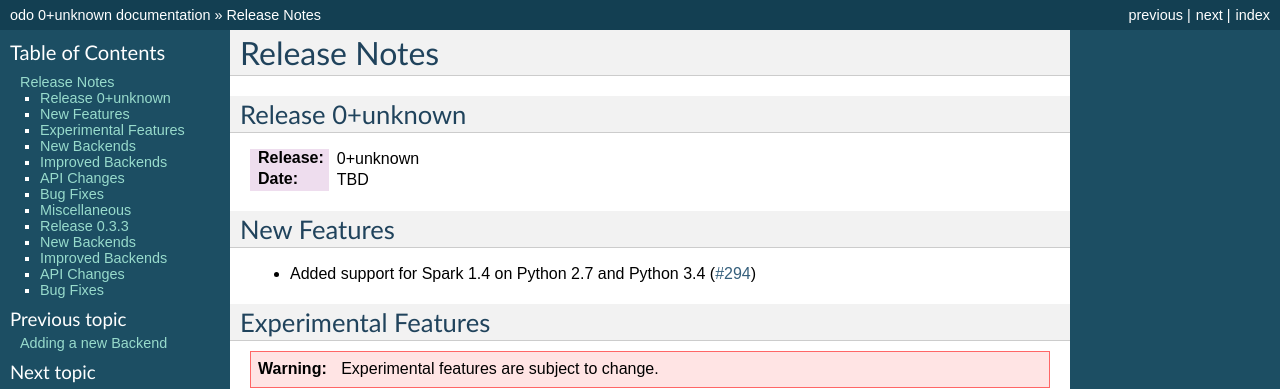
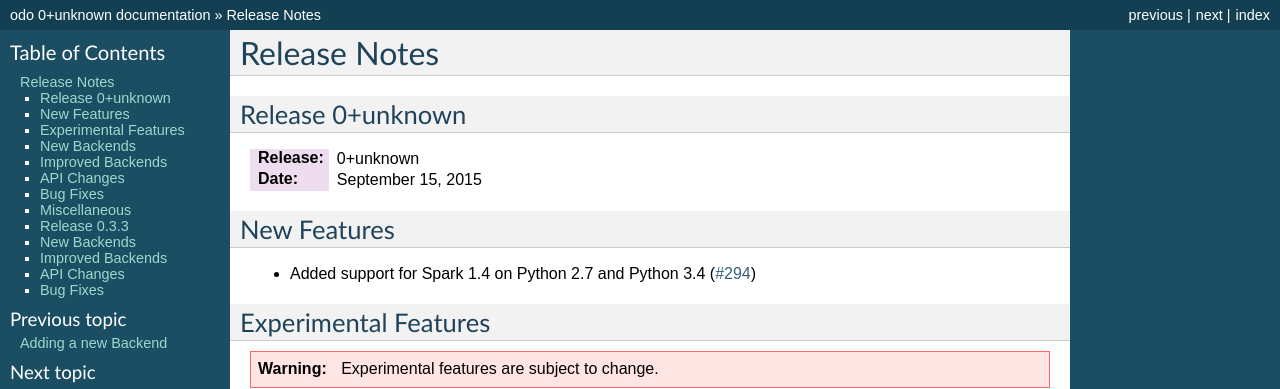
Before and after one commit to blaze/odo, a Sphinx documentation site: the page built from docs/source/releases.rst, in a window 1280 px wide. Shown: the top 389 px of the page. Built offline with Sphinx 7.4.7, drawn with Linux system fonts in a browser that asks for light colours.

Commit message:
Add release date to release notes

```diff
--- a/docs/source/whatsnew/0.3.4.txt
+++ b/docs/source/whatsnew/0.3.4.txt
@@ -2,7 +2,7 @@ Release |version|
 -----------------
 
 :Release: |version|
-:Date: TBD
+:Date: September 15, 2015
 
 New Features
 ------------
```
